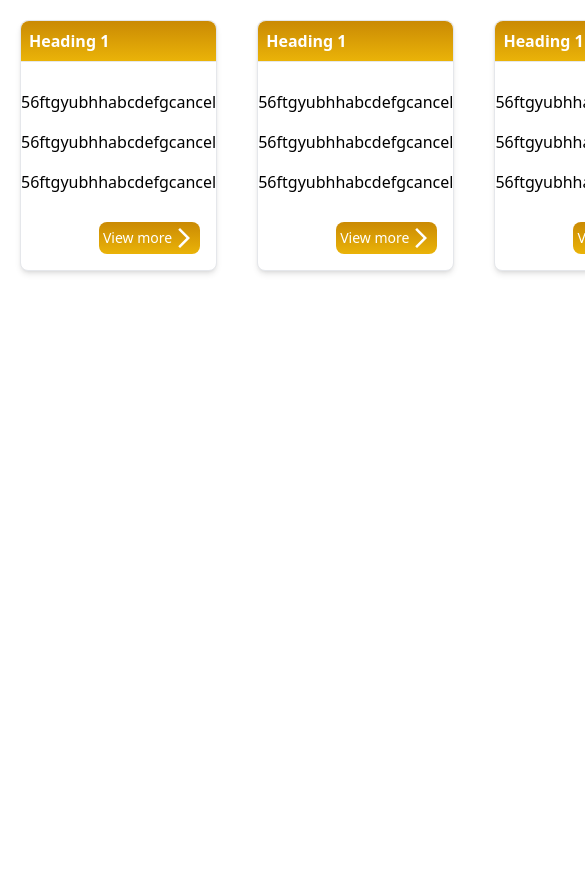
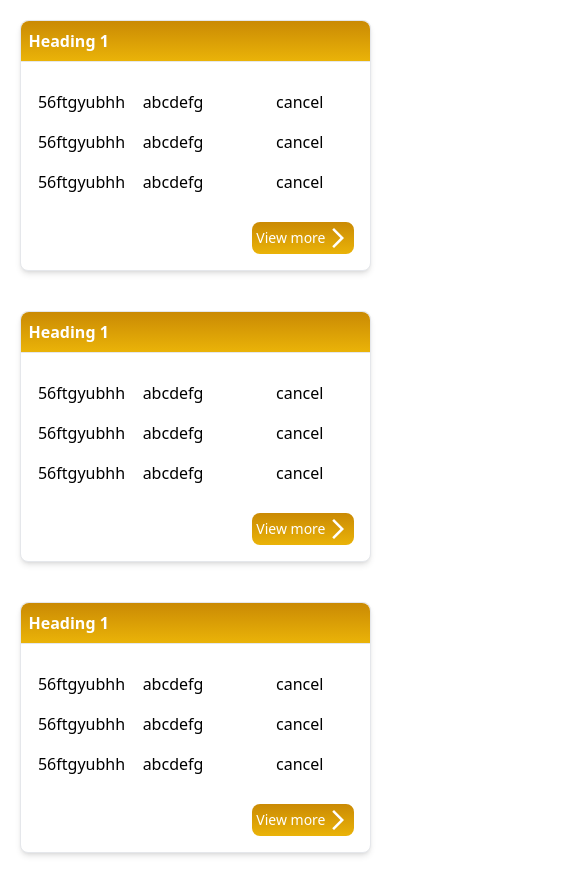
Before and after one commit to ahmedskandar/muit, a Next.js app: page / in a window 390 px wide. Shown: the top 873 px of the page, 585 px wide, since content can reach past the window. Before the commit the page ends 844 px from the top, so only its background shows below. Built offline with nearby package versions, Linux system fonts and the light colour scheme.

Commit message:
Finnally 2

```diff
--- a/components/golden ring components/DashboardData2.tsx
+++ b/components/golden ring components/DashboardData2.tsx
@@ -1,8 +1,29 @@
-import React from "react";
+import React, { useState, useEffect } from "react";
 import { DragDropContext, Droppable, Draggable } from "react-beautiful-dnd";
 import InfoCard2 from "./InfoCard2";
 
 const DashboardData2 = () => {
+  const [windowWidth, setWindowWidth] = useState<number>();
+  const [direction, setDirection] = useState<string>()
+
+
+  useEffect(() => {
+      if (typeof window !== "undefined") {
+    setWindowWidth(window.innerWidth)
+  if(windowWidth !== undefined && windowWidth < 768){
+        setDirection("column")
+
+    } else {
+        setDirection("row")
+    }
+  };
+  }, [])
+
+
+
+
+console.log(direction)
+
   const lists = [
     {
       id: 1,
@@ -33,15 +54,21 @@ const DashboardData2 = () => {
     },
   ];
 
+  const [winReady, setwinReady] = useState(false);
+  useEffect(() => {
+    setwinReady(true);
+  }, []);
+
   return (
     <div>
       <DragDropContext>
-        <Droppable direction="row" droppableId="characters">
+        {winReady ? (
+          <Droppable droppableId="characters">
             {(provided) => (
               <ul
                 {...provided.droppableProps}
                 ref={provided.innerRef}
-              className="flex flex-row w-full"
+                className="flex flex-col items-center w-full md:flex-row"
               >
                 {lists.map((list, index) => {
                   return (
@@ -51,7 +78,8 @@ const DashboardData2 = () => {
                       index={index}
                     >
                       {(provided) => (
-                      <div className="w-full m-5"
+                        <div
+                          className="w-[90%] my-5 md:w-full md:m-5"
                           {...provided.dragHandleProps}
                           {...provided.draggableProps}
                           ref={provided.innerRef}
@@ -66,6 +94,7 @@ const DashboardData2 = () => {
               </ul>
             )}
           </Droppable>
+        ) : null}
       </DragDropContext>
     </div>
   );
```
Also changed, not shown: components/golden ring components/useWindowDimensions.tsx (added, +26 -0 lines). Lines whose indentation alone changed are shown as unchanged.
